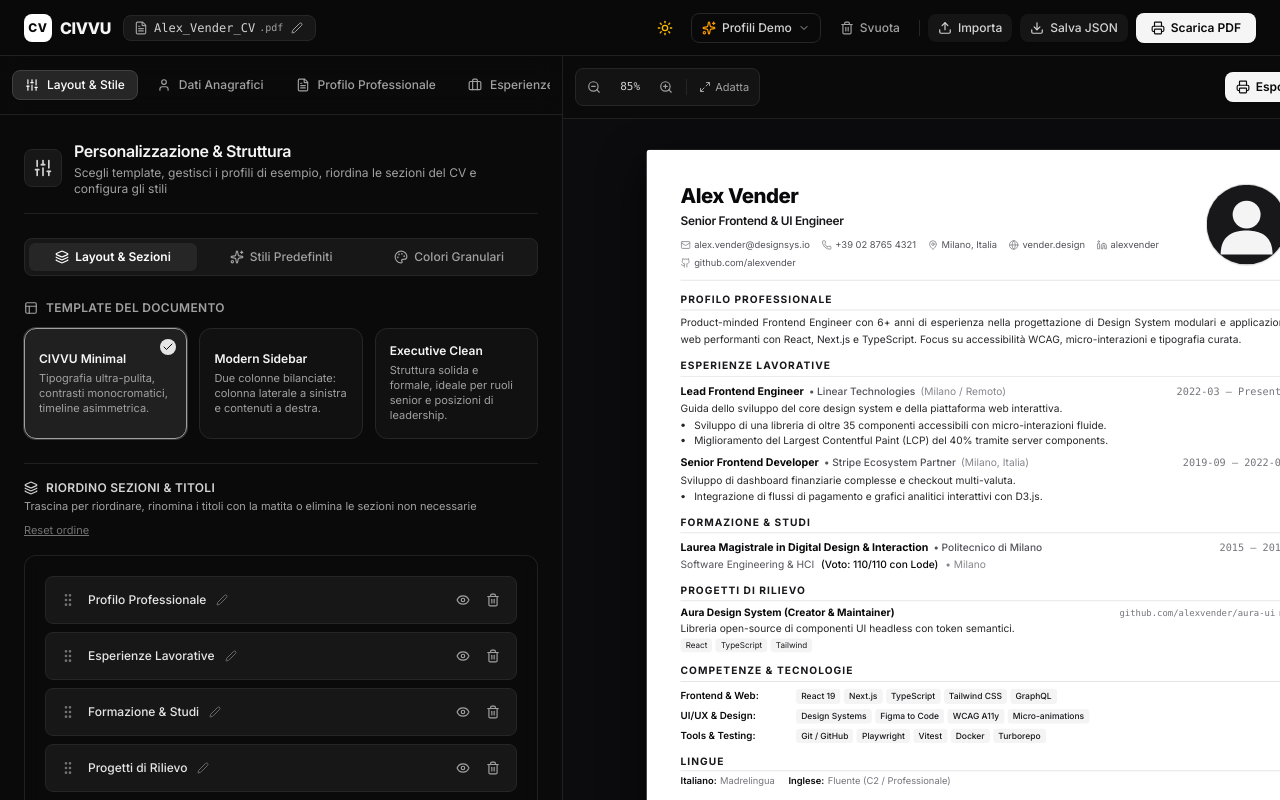
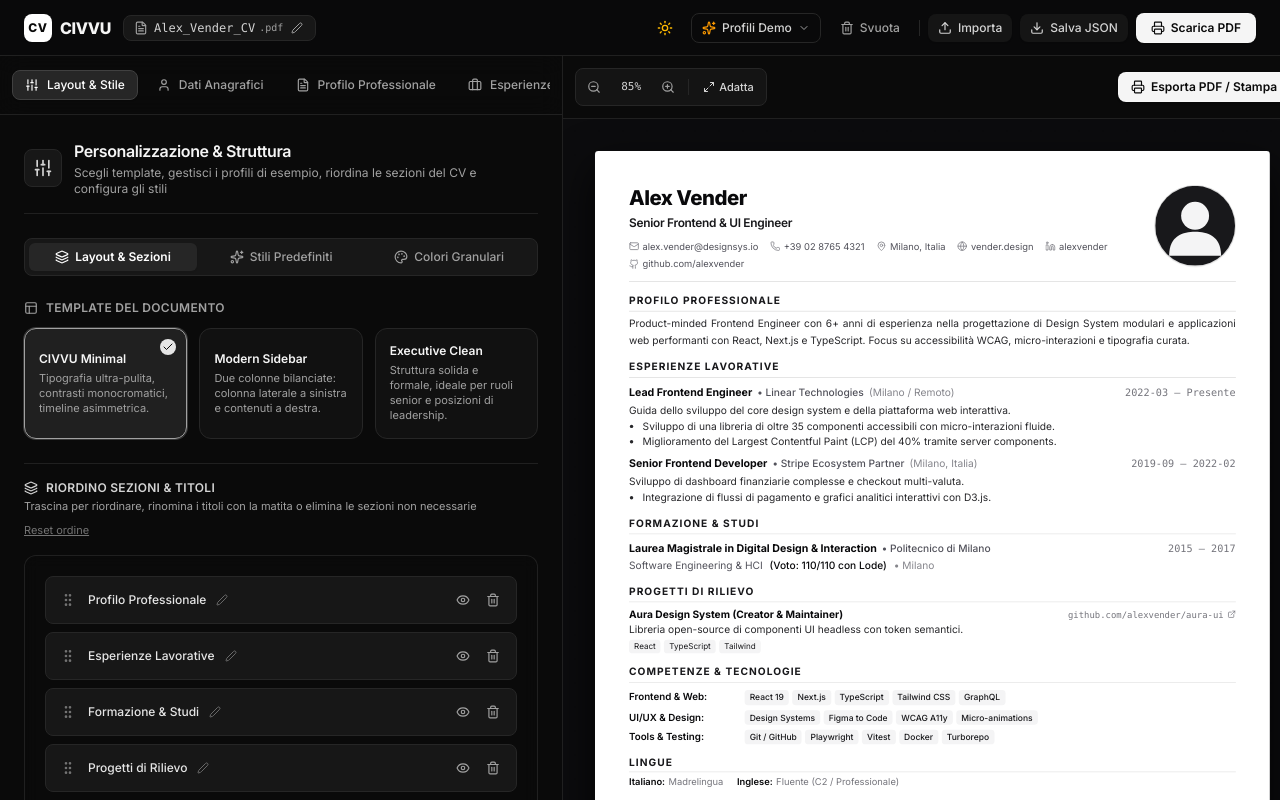
Before and after one commit to domfutia/cv-builder, a Next.js app: page / in a window 1280 px wide. Shown: the top 800 px of the page. Built offline with nearby package versions, Linux system fonts and the light colour scheme.

Commit message:
fix(mobile): optimize mobile preview with smooth 2D panning, eliminate tab-switching flicker, fix mobile PDF export, and make navbar controls fully responsive

```diff
--- a/app/page.tsx
+++ b/app/page.tsx
@@ -13,15 +13,23 @@ export default function Home() {
   const [mobileView, setMobileView] = useState<"form" | "preview">("form");
 
   const handlePrint = () => {
+    // Ensure preview is active on mobile so print engine has the full rendered tree
+    if (mobileView === "form") {
+      setMobileView("preview");
+    }
+
     const fileName =
       cvData.settings.pdfFileName?.trim() ||
       `${cvData.personalInfo.fullName.replace(/\s+/g, "_") || "Curriculum"}_CV`;
     const prevTitle = document.title;
     document.title = fileName;
-    window.print();
+
     setTimeout(() => {
-      document.title = prevTitle;
-    }, 1000);
+      window.print();
+      setTimeout(() => {
+        document.title = prevTitle;
+      }, 1000);
+    }, 150);
   };
 
   return (
@@ -35,7 +43,7 @@ export default function Home() {
         <section
           id="form-panel-section"
           className={cn(
-            "no-print w-full lg:w-[46%] xl:w-[44%] 2xl:w-[40%] h-full flex flex-col pb-20 lg:pb-0",
+            "no-print w-full lg:w-[46%] xl:w-[44%] 2xl:w-[40%] h-full flex-col",
             mobileView === "form" ? "flex" : "hidden lg:flex"
           )}
         >
@@ -46,7 +54,7 @@ export default function Home() {
         <section
           id="preview-panel-section"
           className={cn(
-            "flex-1 h-full flex flex-col pb-20 lg:pb-0",
+            "flex-1 h-full flex-col",
             mobileView === "preview" ? "flex" : "hidden lg:flex"
           )}
         >
--- a/components/form/FormPanel.tsx
+++ b/components/form/FormPanel.tsx
@@ -143,7 +143,10 @@ export const FormPanel: React.FC = () => {
       </div>
 
       {/* Form Content Area */}
-      <div className="flex-1 overflow-y-auto p-4 sm:p-6 space-y-6">
+      <div
+        className="flex-1 overflow-y-auto p-4 sm:p-6 space-y-6 pb-28 lg:pb-6 overscroll-contain"
+        style={{ WebkitOverflowScrolling: "touch" }}
+      >
         {activeTab === "settings" && <SettingsForm />}
         {activeTab === "personal" && <PersonalInfoForm />}
         {activeTab === "summary" && <SummaryForm />}
--- a/components/preview/CVDocument.tsx
+++ b/components/preview/CVDocument.tsx
@@ -141,7 +141,7 @@ export const CVDocument: React.FC<{
     if (!rootRef.current) return;
 
     const A4_HEIGHT_PX = 1122.5; // 297mm at 96 DPI
-    const targetHeight = rootRef.current.clientHeight || A4_HEIGHT_PX;
+    const targetHeight = A4_HEIGHT_PX;
 
     let naturalHeight = 0;
 
--- a/components/preview/PreviewPanel.tsx
+++ b/components/preview/PreviewPanel.tsx
@@ -19,12 +19,13 @@ export const PreviewPanel: React.FC = () => {
 
   const calculateFitZoom = useCallback(() => {
     if (containerRef.current) {
-      const containerWidth = containerRef.current.clientWidth - 24;
+      const padding = window.innerWidth < 640 ? 16 : 32;
+      const containerWidth = containerRef.current.clientWidth - padding;
       const a4WidthPx = 794; // approx 210mm at 96 DPI
-      const fitZoom = Math.min(Math.max(containerWidth / a4WidthPx, 0.25), 1.15);
+      const fitZoom = Math.min(Math.max(containerWidth / a4WidthPx, 0.25), 1.2);
       return Number(fitZoom.toFixed(2));
     }
-    return 0.85;
+    return window.innerWidth < 640 ? 0.45 : 0.85;
   }, []);
 
   // Automatic smart fit on initial load and resize for mobile
@@ -35,13 +36,19 @@ export const PreviewPanel: React.FC = () => {
       }
     };
 
-    handleResize();
+    // Run immediately and after a short delay for accurate mobile viewport measurement
+    const t0 = setTimeout(handleResize, 50);
+    const t1 = setTimeout(handleResize, 250);
     window.addEventListener("resize", handleResize);
-    return () => window.removeEventListener("resize", handleResize);
+    return () => {
+      clearTimeout(t0);
+      clearTimeout(t1);
+      window.removeEventListener("resize", handleResize);
+    };
   }, [calculateFitZoom]);
 
   const handleZoomIn = () => {
-    setZoomLevel((prev) => Math.min(Number((prev + 0.1).toFixed(2)), 1.5));
+    setZoomLevel((prev) => Math.min(Number((prev + 0.1).toFixed(2)), 1.6));
   };
 
   const handleZoomOut = () => {
@@ -73,23 +80,32 @@ export const PreviewPanel: React.FC = () => {
     }, 150);
   };
 
+  // Dimensions for visual wrapper calculation
+  const A4_WIDTH_PX = 794; // 210mm at 96 DPI
+  const A4_HEIGHT_PX = 1123; // 297mm at 96 DPI
+  const visualWidth = Math.max(150, Math.round(A4_WIDTH_PX * zoomLevel));
+  const visualHeight = Math.max(200, Math.round(A4_HEIGHT_PX * zoomLevel));
+
   return (
-    <div id="preview-panel-root" className="preview-root-container flex flex-col h-full bg-neutral-100 dark:bg-[#0c0c0e] relative overflow-hidden transition-colors">
+    <div
+      id="preview-panel-root"
+      className="preview-root-container flex flex-col h-full bg-neutral-100 dark:bg-[#0c0c0e] relative overflow-hidden transition-colors"
+    >
       {/* Top Toolbar */}
-      <div className="no-print p-2 sm:p-3 border-b border-neutral-200 dark:border-neutral-800/80 bg-white/80 dark:bg-neutral-950/70 backdrop-blur-md sticky top-0 z-20 flex items-center justify-between gap-2 transition-colors">
+      <div className="no-print p-2 sm:p-3 border-b border-neutral-200 dark:border-neutral-800/80 bg-white/90 dark:bg-neutral-950/80 backdrop-blur-md sticky top-0 z-20 flex items-center justify-between gap-2 transition-colors">
         {/* Zoom Controls */}
-        <div className="flex items-center gap-1 bg-neutral-100 dark:bg-neutral-900/80 p-0.5 sm:p-1 rounded-lg border border-neutral-200 dark:border-neutral-800">
+        <div className="flex items-center gap-0.5 sm:gap-1 bg-neutral-100 dark:bg-neutral-900/80 p-0.5 sm:p-1 rounded-lg border border-neutral-200 dark:border-neutral-800">
           <Button
             variant="ghost"
             size="sm"
             onClick={handleZoomOut}
-            className="p-1 sm:p-1.5 h-7 w-7 text-neutral-600 dark:text-neutral-400 hover:text-neutral-900 dark:hover:text-white"
+            className="p-1 sm:p-1.5 h-7 w-7 text-neutral-600 dark:text-neutral-400 hover:text-neutral-900 dark:hover:text-white cursor-pointer"
             title="Riduci Zoom"
           >
             <ZoomOut className="w-3.5 h-3.5" />
           </Button>
 
-          <span className="text-[11px] font-mono font-medium text-neutral-700 dark:text-neutral-300 px-1 select-none min-w-[36px] text-center">
+          <span className="text-[11px] font-mono font-medium text-neutral-700 dark:text-neutral-300 px-1 select-none min-w-[34px] sm:min-w-[38px] text-center">
             {Math.round(zoomLevel * 100)}%
           </span>
 
@@ -97,7 +113,7 @@ export const PreviewPanel: React.FC = () => {
             variant="ghost"
             size="sm"
             onClick={handleZoomIn}
-            className="p-1 sm:p-1.5 h-7 w-7 text-neutral-600 dark:text-neutral-400 hover:text-neutral-900 dark:hover:text-white"
+            className="p-1 sm:p-1.5 h-7 w-7 text-neutral-600 dark:text-neutral-400 hover:text-neutral-900 dark:hover:text-white cursor-pointer"
             title="Aumenta Zoom"
           >
             <ZoomIn className="w-3.5 h-3.5" />
@@ -108,11 +124,11 @@ export const PreviewPanel: React.FC = () => {
           <button
             type="button"
             onClick={handleFitWidth}
-            className="flex items-center gap-1 text-[11px] text-neutral-600 dark:text-neutral-400 hover:text-neutral-900 dark:hover:text-neutral-200 px-1.5 py-0.5 rounded hover:bg-neutral-200/60 dark:hover:bg-neutral-800 transition-colors cursor-pointer"
+            className="flex items-center gap-1 text-[11px] font-medium text-neutral-700 dark:text-neutral-300 hover:text-neutral-900 dark:hover:text-white px-2 py-1 rounded hover:bg-neutral-200/60 dark:hover:bg-neutral-800 transition-colors cursor-pointer"
             title="Adatta alla larghezza dello schermo"
           >
-            <Maximize2 className="w-3 h-3 hidden sm:inline" />
-            <span>Adatta</span>
+            <Maximize2 className="w-3 h-3" />
+            <span className="hidden sm:inline">Adatta</span>
           </button>
         </div>
 
@@ -124,19 +140,20 @@ export const PreviewPanel: React.FC = () => {
             onClick={handlePrint}
             disabled={isExporting}
             icon={<Printer className="w-3.5 h-3.5" />}
-            className="shadow-sm font-semibold text-xs py-1.5"
+            className="shadow-sm font-semibold text-xs py-1.5 px-3 cursor-pointer"
           >
             <span className="hidden sm:inline">{isExporting ? "Generazione..." : "Esporta PDF / Stampa"}</span>
-            <span className="inline sm:hidden">{isExporting ? "..." : "PDF"}</span>
+            <span className="inline sm:hidden">{isExporting ? "..." : "Scarica PDF"}</span>
           </Button>
         </div>
       </div>
 
-      {/* Canvas Area */}
+      {/* Canvas Area: Full 2D Native Pan & Scrollable */}
       <div
         ref={containerRef}
-        className="cv-canvas-container flex-1 overflow-x-auto overflow-y-auto p-2 sm:p-6 flex items-start justify-center relative select-none touch-pan-x touch-pan-y"
+        className="cv-canvas-container flex-1 overflow-x-auto overflow-y-auto p-2 sm:p-8 relative overscroll-contain"
         style={{
+          WebkitOverflowScrolling: "touch",
           backgroundImage: `
             radial-gradient(circle at top, rgba(0, 0, 0, 0.03) 0%, transparent 70%),
             radial-gradient(rgba(0, 0, 0, 0.05) 1px, transparent 1px)
@@ -144,15 +161,34 @@ export const PreviewPanel: React.FC = () => {
           backgroundSize: "100% 100%, 24px 24px",
         }}
       >
-        {/* Scaled Sheet Container */}
+        {/* Exact Visual Sizing Container to allow natural scrolling & centering in all directions */}
         <div
-          className="cv-sheet-scale-wrapper transition-transform duration-200 origin-top flex justify-center pb-28 pt-2 w-[210mm] shrink-0"
+          className="cv-sheet-scale-wrapper mx-auto my-0 pb-28 sm:pb-12"
           style={{
-            transform: `scale(${zoomLevel})`,
-            width: "210mm",
+            width: `${visualWidth}px`,
+            height: `${visualHeight}px`,
+            minWidth: `${visualWidth}px`,
+            minHeight: `${visualHeight}px`,
+            position: "relative",
           }}
         >
-          <div className="cv-shadow-wrapper w-[210mm] min-w-[210mm] max-w-[210mm] h-[297mm] min-h-[297mm] max-h-[297mm] rounded-sm shadow-[0_20px_60px_rgba(0,0,0,0.15),0_0_1px_rgba(0,0,0,0.2)] dark:shadow-[0_20px_50px_rgba(0,0,0,0.8),0_0_1px_rgba(255,255,255,0.2)] overflow-hidden">
+          {/* Scaled A4 Document */}
+          <div
+            className="cv-shadow-wrapper rounded-sm shadow-[0_15px_45px_rgba(0,0,0,0.12),0_0_1px_rgba(0,0,0,0.2)] dark:shadow-[0_20px_50px_rgba(0,0,0,0.8),0_0_1px_rgba(255,255,255,0.2)] overflow-hidden"
+            style={{
+              width: "210mm",
+              height: "297mm",
+              minWidth: "210mm",
+              maxWidth: "210mm",
+              minHeight: "297mm",
+              maxHeight: "297mm",
+              transform: `scale(${zoomLevel})`,
+              transformOrigin: "top left",
+              position: "absolute",
+              top: 0,
+              left: 0,
+            }}
+          >
             <CVDocument onScaleChange={handleScaleChange} />
           </div>
         </div>
```
Also changed, not shown: components/layout/Navbar.tsx (+12 -12 lines).
